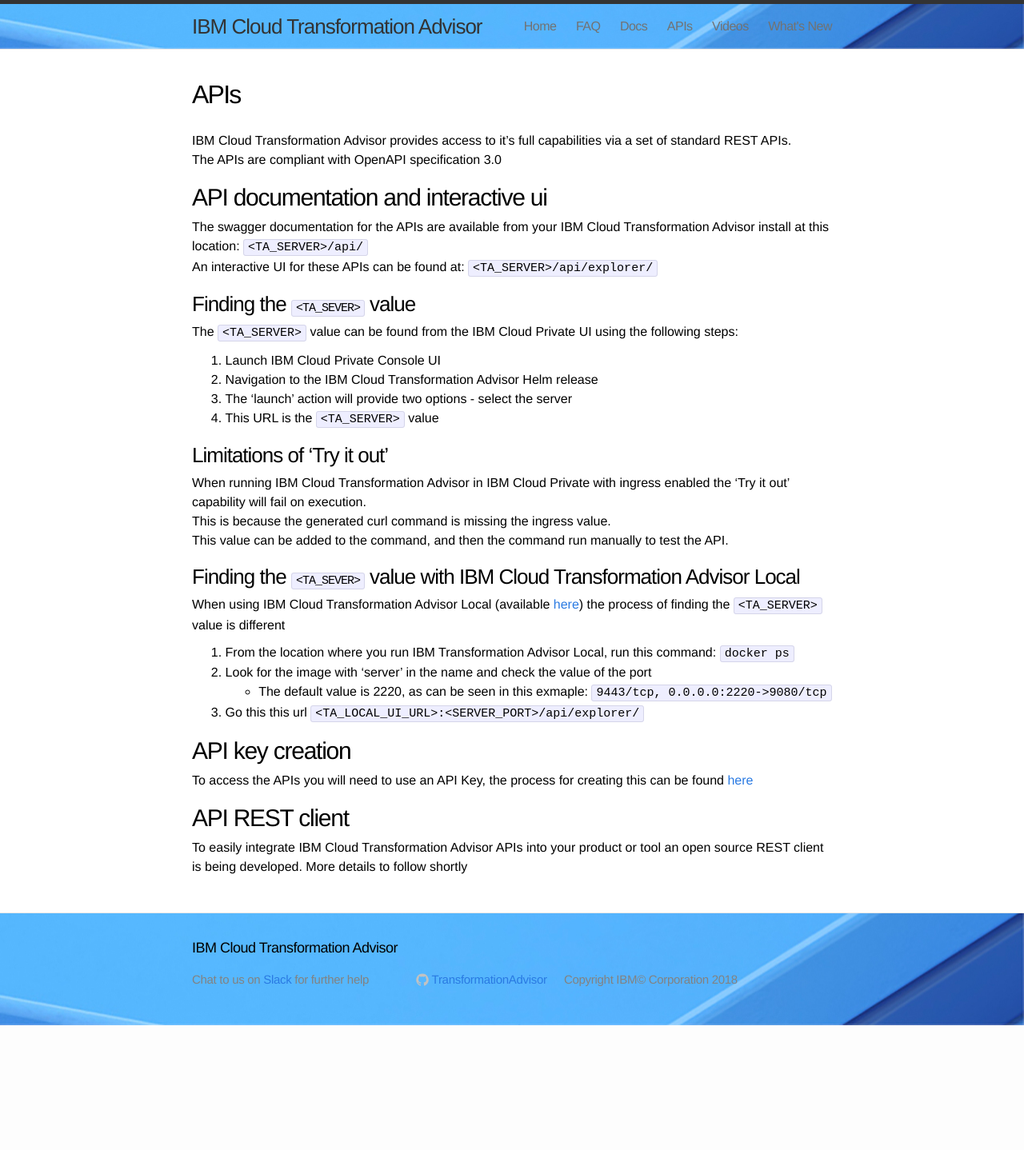
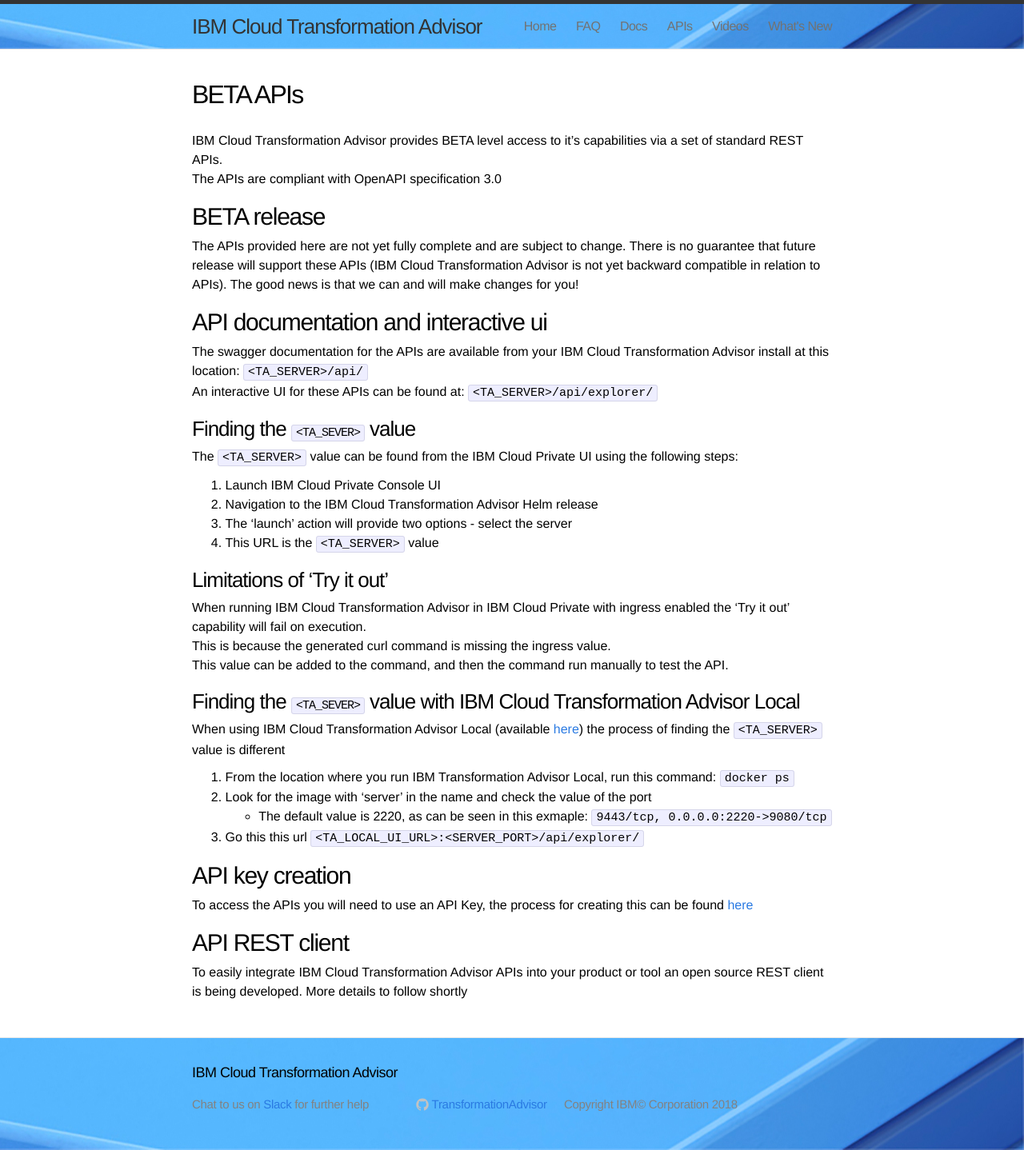
Before and after one commit to TransformationAdvisor/TA.github.io, a Jekyll site: the page built from API/index.md, in a window 1280 px wide. Shown: the whole page at 80% size. Built offline with Jekyll 4.4.1, drawn with Linux system fonts in a browser that asks for light colours; before the commit the page ends 1282 px from its top, so only the background shows below that.

Commit message:
Update index.md

```diff
--- a/API/index.md
+++ b/API/index.md
@@ -1,10 +1,12 @@
 ---
 layout: page
-title: APIs
+title: BETA APIs
 ---
-IBM Cloud Transformation Advisor provides access to it's full capabilities via a set of standard REST APIs.
+IBM Cloud Transformation Advisor provides BETA level access to it's capabilities via a set of standard REST APIs.
 The APIs are compliant with OpenAPI specification 3.0
 
+## BETA release
+The APIs provided here are not yet fully complete and are subject to change. There is no guarantee that future release will support these APIs (IBM Cloud Transformation Advisor is not yet backward compatible in relation to APIs). The good news is that we can and will make changes for you!
 
 ## API documentation and interactive ui
 The swagger documentation for the APIs are available from your IBM Cloud Transformation Advisor install at this location: `<TA_SERVER>/api/`
```
